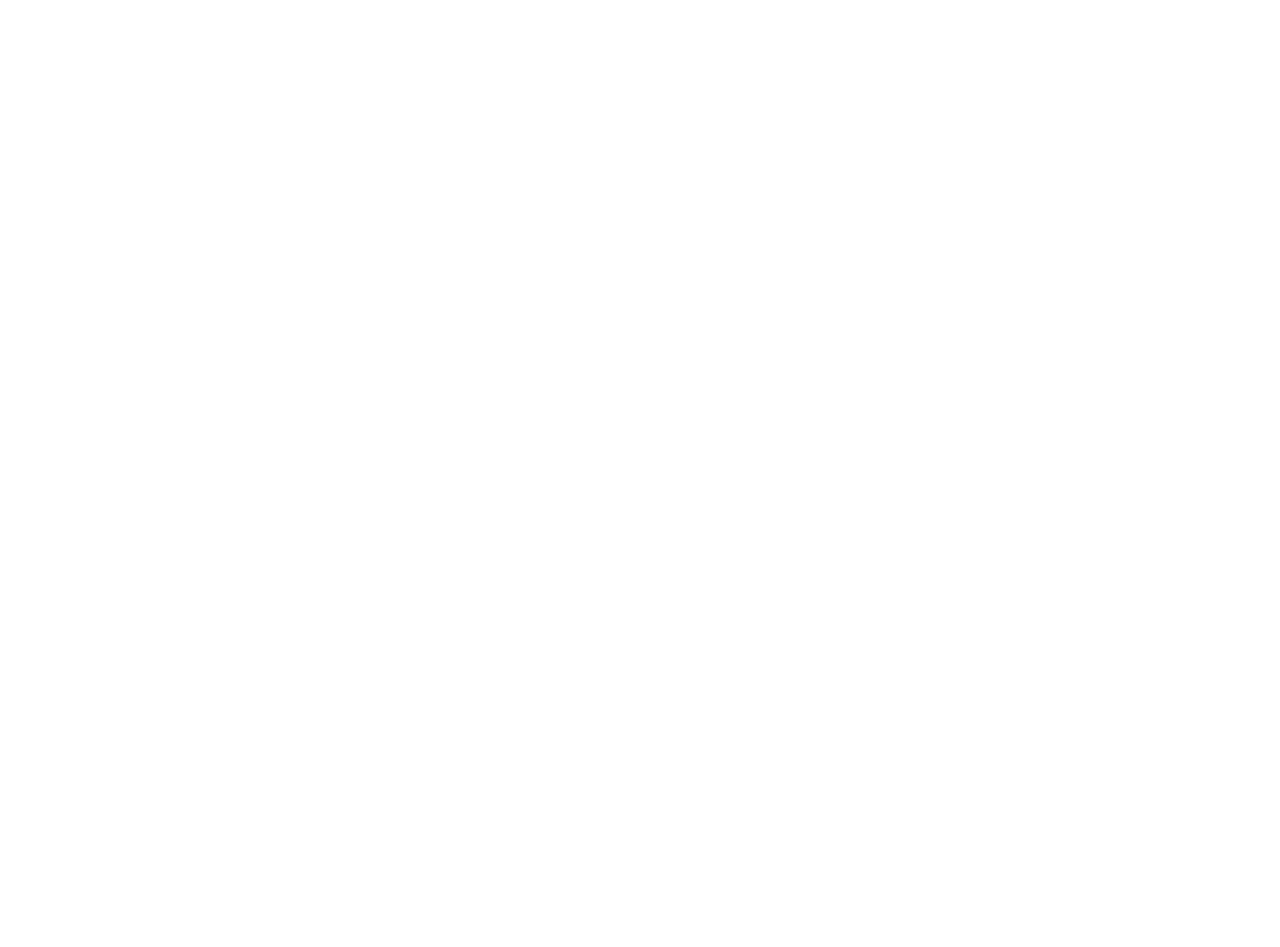
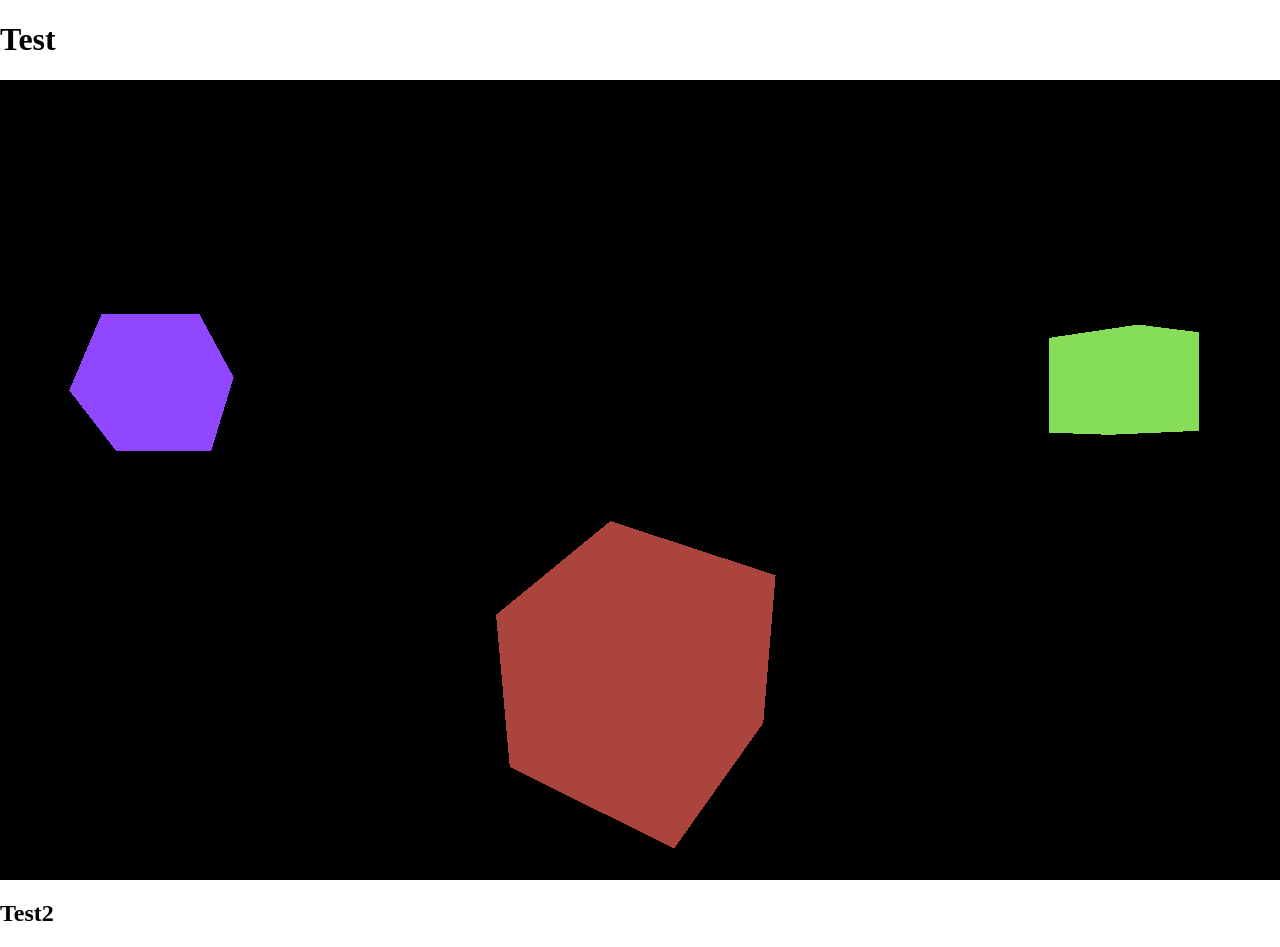
Before and after one commit to EloxFire/threejs-starter, a plain HTML site: page index.html in a window 1280 px wide. Before the commit the page ends 800 px from the top, so only its background shows below. Drawn offline with nearby package versions, Linux system fonts and the light colour scheme; animation ran at ten frames a second.

Commit message:
Made 3 cubes rotating on the screen + readme + notes files

```diff
--- a/index.html
+++ b/index.html
@@ -9,9 +9,11 @@
 		</style>
 	</head>
 	<body>
+
+		<h1>Test</h1>
 		<script src="js/three.js"></script>
-		<script>
-			// Our Javascript will go here.
-		</script>
+		<script src="js/scene.js"></script>
+
+		<h2>Test2</h2>
 	</body>
 </html>
--- /dev/null
+++ b/js/scene.js
@@ -0,0 +1,44 @@
+var scene = new THREE.Scene();
+var camera = new THREE.PerspectiveCamera(45, window.innerWidth / window.innerHeight, 1, 500);
+var renderer = new THREE.WebGLRenderer();
+
+var purpleMaterial = new THREE.MeshBasicMaterial({color: 0x9146FF});
+var greenMaterial = new THREE.MeshBasicMaterial({color: 0x86de58});
+var redMaterial = new THREE.MeshBasicMaterial({color: 0xab443c});
+
+var geometry = new THREE.BoxGeometry();
+
+var cube1 = new THREE.Mesh(geometry, purpleMaterial);
+var cube2 = new THREE.Mesh(geometry, greenMaterial);
+var cube3 = new THREE.Mesh(geometry, redMaterial);
+
+cube1.position.set(-5, 1, -5);
+cube2.position.set(5, 1, -5);
+cube3.position.set(0, -1, 0)
+
+scene.add(cube1, cube2, cube3);
+
+
+
+camera.position.set(0, 0, 5);
+camera.lookAt(0, 0, 0);
+
+renderer.setSize( window.innerWidth, window.innerHeight );
+document.body.appendChild( renderer.domElement );
+
+
+function animate() {
+  requestAnimationFrame( animate );
+  rotate();
+  renderer.render( scene, camera );
+}
+
+function rotate(){
+  cube1.rotation.x += 0.05;
+  cube2.rotation.y += 0.01;
+  cube3.rotation.x += 0.01;
+  cube3.rotation.y += 0.02;
+}
+
+
+animate();
```
Also changed, not shown: 2 other files.
